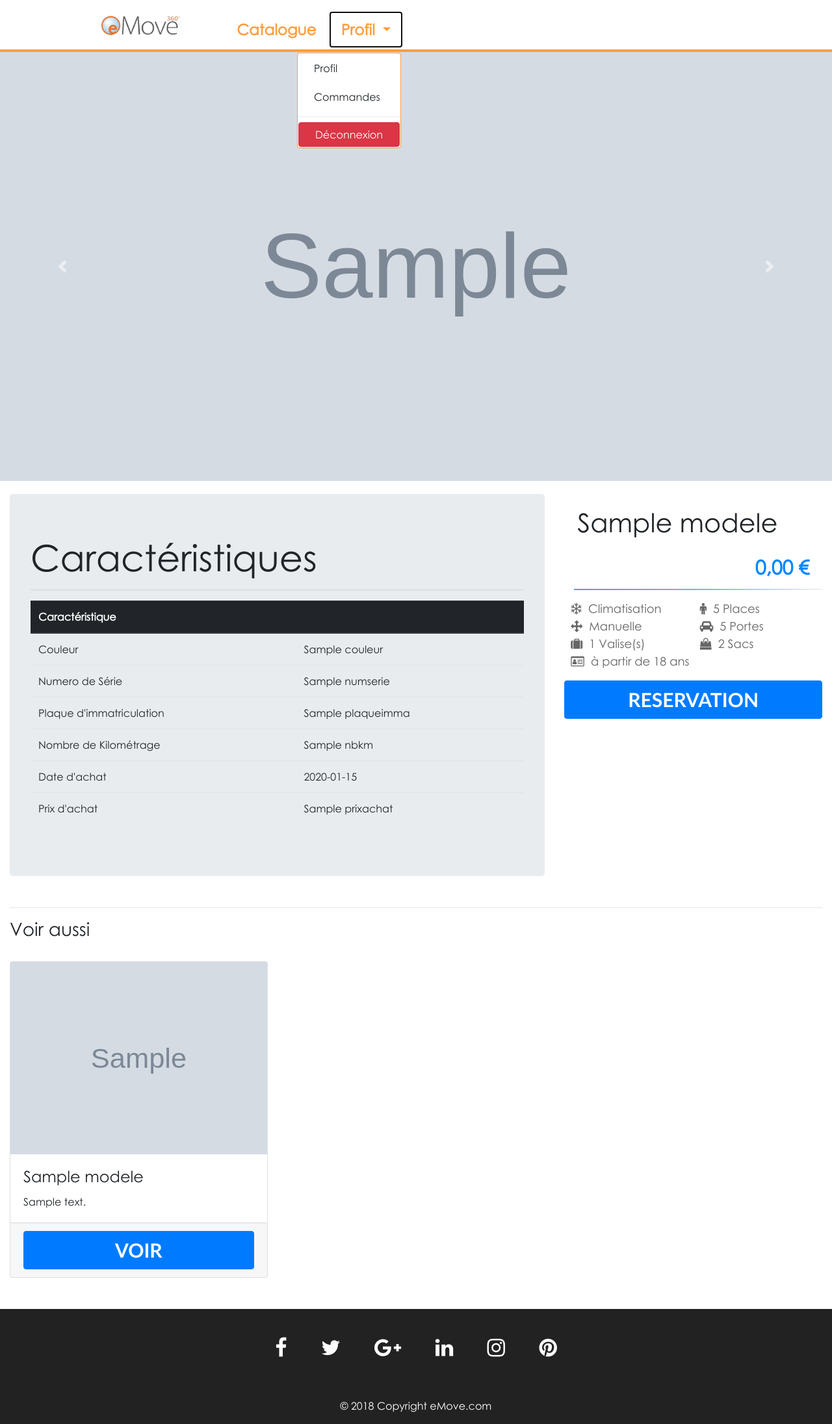
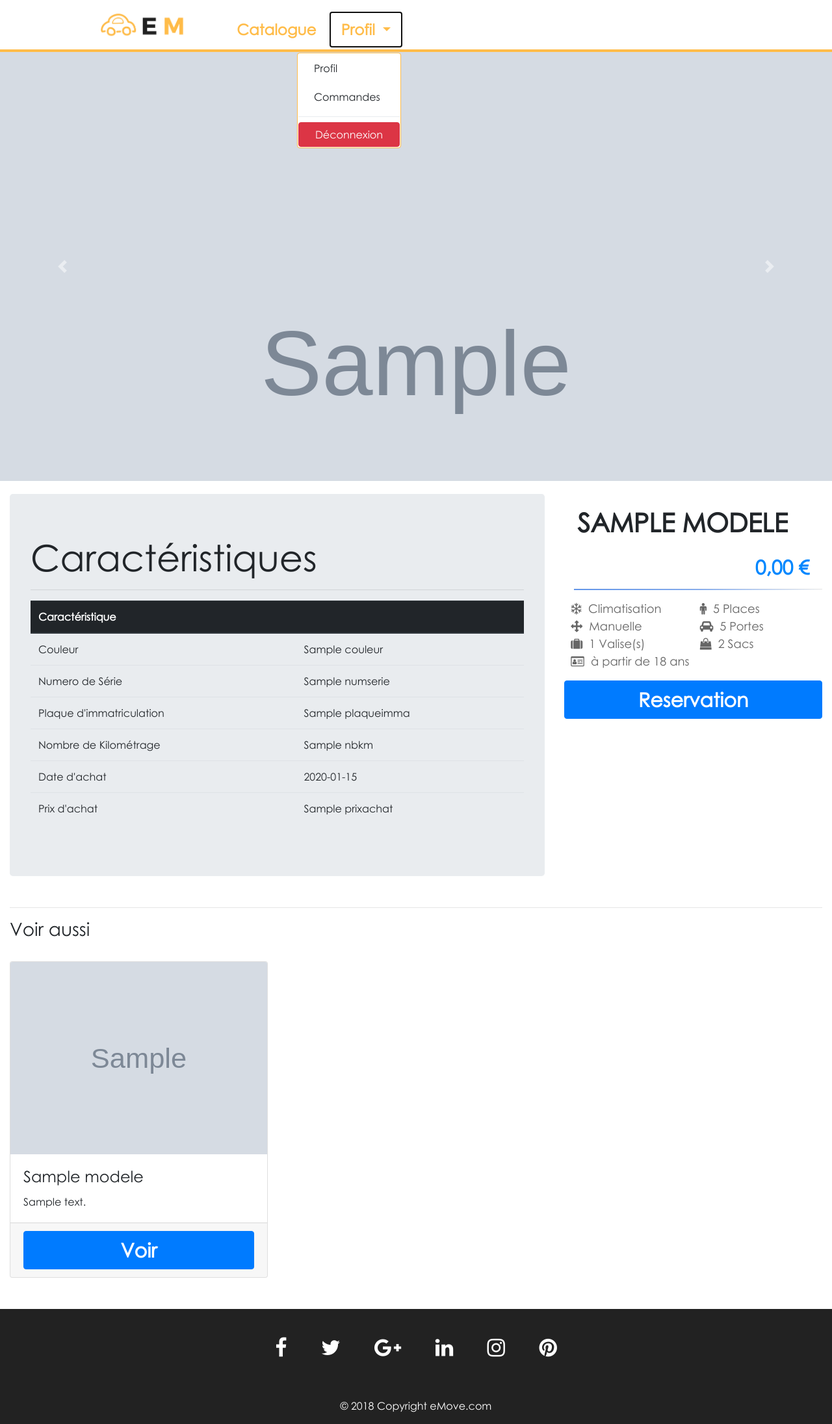
Before and after one commit to florianbazerque/eMove, a Symfony app: template templates/default/produit.html.twig in a window 1280 px wide, after a click on "Profil". Shown: the whole page at 65% size. Run offline with Twig, Linux system fonts and the light colour scheme; the template is opened without the code that fills it: most values are stand-ins (such as "Sample title", 1, 10 or a date in 2020); grey boxes marked "Sample" are stand-in pictures; some libraries are stand-ins or nearby versions.

Commit message:
Vehicule 1.0

```diff
--- a/public/css/style.css
+++ b/public/css/style.css
@@ -18,14 +18,14 @@ a {
 
 /* HEADER */
 header {
-  color: #ff9d3d;
+  color: #ffbc49;
   height: 80px;
   position: fixed;
   top: 0;
   width: 100%;
   z-index: 999;
   background: #FFF;
-  border-bottom: 4px solid #ff9d3d; }
+  border-bottom: 4px solid #ffbc49; }
   @media screen and (max-width: 768px) {
     header {
       height: 135px; } }
@@ -45,7 +45,8 @@ header {
       right: 0;
       position: absolute; } }
   header img {
-    max-height: 80px; }
+    max-height: 45px;
+    margin: 17px 0px; }
     @media screen and (max-width: 992px) {
       header img {
         width: 100px;
@@ -69,7 +70,7 @@ header {
           cursor: pointer;
           background: none;
           border: 0px;
-          color: #ff9d3d;
+          color: #ffbc49;
           text-decoration: none; }
           header nav ul li button:hover, header nav ul li a:hover {
             text-decoration: none;
@@ -98,28 +99,28 @@ header {
       header nav form input[type="text"] {
         border: 0px;
         color: #212529;
-        border-bottom: 1px solid #ff9d3d;
+        border-bottom: 1px solid #ffbc49;
         border-radius: 0px; }
         header nav form input[type="text"]:focus {
           color: #212529;
           outline: none !important;
           border: 0px;
-          border-bottom: 1px solid #ff9d3d;
-          box-shadow: 0 0 0px #ff9d3d; }
+          border-bottom: 1px solid #ffbc49;
+          box-shadow: 0 0 0px #ffbc49; }
       header nav form button {
         float: right;
         position: absolute;
         margin: 10px 15px; }
     header nav .dropdown-menu.show {
       margin-top: 10px;
-      border: 1px solid #ff9d3d; }
+      border: 1px solid #ffbc49; }
       header nav .dropdown-menu.show a.dropdown-item {
         padding: 10px 1.5rem; }
         header nav .dropdown-menu.show a.dropdown-item:hover {
           color: #FFF;
-          background: #ff9d3d; }
+          background: #ffbc49; }
         header nav .dropdown-menu.show a.dropdown-item:active {
-          background: #ff9d3d; }
+          background: #ffbc49; }
       header nav .dropdown-menu.show .btn-danger {
         width: 100%; }
   header + div {
@@ -319,16 +323,22 @@ header {
 /*************************** PRODUCT ****************************/
 /****************************************************************/
 .slide-product {
-  max-height: 660px; }
+  max-height: 660px;
+  background: #333;
+  overflow: hidden; }
   .slide-product img {
-    max-height: 660px; }
+    margin: auto; }
 
 .product {
   max-width: 1400px;
   padding-top: 20px; }
+  .product .carousel-inner {
+    min-height: 712px; }
   .product .col-sm-4 h1 {
     padding: 20px;
-    font-family: "Century Gothic", sans-serif; }
+    font-family: "Century Gothic", sans-serif;
+    font-weight: 900;
+    text-transform: uppercase; }
   .product .col-sm-4 h2 {
     float: right;
     padding: 0px 20px;
@@ -339,12 +349,11 @@ header {
     font-family: "Century Gothic", sans-serif; }
   .product .col-sm-4 button, .product .col-sm-4 a {
     margin: auto;
-    text-transform: uppercase;
     font-size: 30px;
     display: block;
     width: 100%;
     font-weight: 900;
-    font-family: "Candara", sans-serif; }
+    font-family: "Century Gothic", sans-serif; }
   .product .col-sm-4 .hr-primary {
     height: 1px;
     margin-left: 15px;
--- a/public/js/api.js
+++ b/public/js/api.js
@@ -2,7 +2,11 @@ $( document ).ready(function() {
 	/*******************************************************/
 	/************************ INPUT ************************/
 	/*******************************************************/
-
+    $('button[type="submit"]').click(function(){
+        e.preventDefault; //On stop l'évènement par défault
+        $(this).val('Envoi en cours'); // Onchange la valeur pour avoir un retour visuel
+        $(this).attr("disabled", true); // On s'assure du fait que le bouton ne sera plus cliquable
+    });
 	$('.start').datetimepicker({
         format:'d/m/Y H:i',
         onShow:function( ct ){
--- a/public/scss/style.scss
+++ b/public/scss/style.scss
@@ -17,7 +17,7 @@
 $family1:"Century Gothic", sans-serif;
 $family2:"Candara", sans-serif;
 
-$color: #ff9d3d;
+$color: #ffbc49;
 $color1: #6a6a6a;
 $colorlight: #ff9e57;
 $colordark: #e26000;
@@ -78,7 +78,8 @@ header{
   }
 
   img{
-    max-height:80px;
+    max-height: 45px;
+    margin: 17px 0px;
     @media screen and (max-width: $large-devices) {
       width: 100px;
       margin-top: 10px;
@@ -255,6 +256,10 @@ header{
   .identity_card{
     display: none;
   }
+}
+
+.hidden{
+  display:none;
 }
 
 .resume{
@@ -483,18 +488,26 @@ header{
 /****************************************************************/
 .slide-product{
   max-height: 660px;
+  background: #333;
+  overflow: hidden;
 
   img{
-    max-height: 660px;
+    margin: auto;
   }
 }
 .product{
   max-width: 1400px;
   padding-top: 20px;
+
+  .carousel-inner{
+    min-height: 712px;
+  }
   .col-sm-4{
     h1{
       padding: 20px;
       font-family: $family1;
+      font-weight: 900;
+      text-transform: uppercase;
     }
     h2{
       float: right;
@@ -507,12 +520,11 @@ header{
     }
     button,a{
       margin:auto;
-      text-transform: uppercase;
       font-size: 30px;
       display: block;
       width: 100%;
       font-weight: 900;
-      font-family: $family2;
+      font-family: $family1;
     }
     .hr-primary{
       height: 1px;
@@ -539,7 +551,11 @@ header{
       }
     }
   }
-
+}
+.options{
+  img{
+    max-height: 245px;
+  }
 }
 
 
@@ -562,6 +578,7 @@ header{
 /****************************************************************/
 
 .search{
+  display: none;
     position: absolute;
     font-family:$family2;
     z-index: 9;
@@ -614,9 +631,16 @@ header{
     }
 }
 
+#indexcarrousel{
+  img{
+    max-height: 900px;
+  }
+}
+
 .summary a{
   text-align: center;
 }
+
 .introduce{
   padding: 60px 20px 0px 20px;
   min-height: 75vh;
@@ -629,9 +653,14 @@ header{
   .summary{
     width: 100%;
     text-align: center;
-
+  a{
+    text-decoration: none;
+    &:hover{
+      color: #FFF;
+    }
+  }
     .card{
-     display: inline-block;
+      display: inline-block;
       text-align: left;
       max-width: 500px;
       border: 4px double $color;
@@ -639,7 +668,7 @@ header{
       max-height: 545px;
       cursor: pointer;
       margin: 35px;
-      color:$color;
+      color: $color;
       -webkit-transition: color .5s, background .5s, border .5s, -webkit-ease-out .5s;
       transition: color .5s, background .5s, border .5s, ease-out .5s;
       &:hover{
@@ -647,6 +676,7 @@ header{
         border: 4px double #FFF;
         color: #FFF;
       }
+
 
       i{
         font-size: 133px;
```
Also changed, not shown: other parts of public/css/style.css (+37 -23 lines), public/img/Autres/logo.png (added), public/img/home.jpg (added), public/img/home1.jpg (added), public/img/home2.jpg (added), public/img/home3.jpg (added), public/img/logo.png, public/img/promo2.jpg (added), public/img/promo3.jpg (added), public/img/scooter/Audi/1.jpg (added), public/img/scooter/Suzuki/burgmann_400/1.jpg (added), public/img/voiture/Audi/A7/1.jpg (added), 1 other file.
